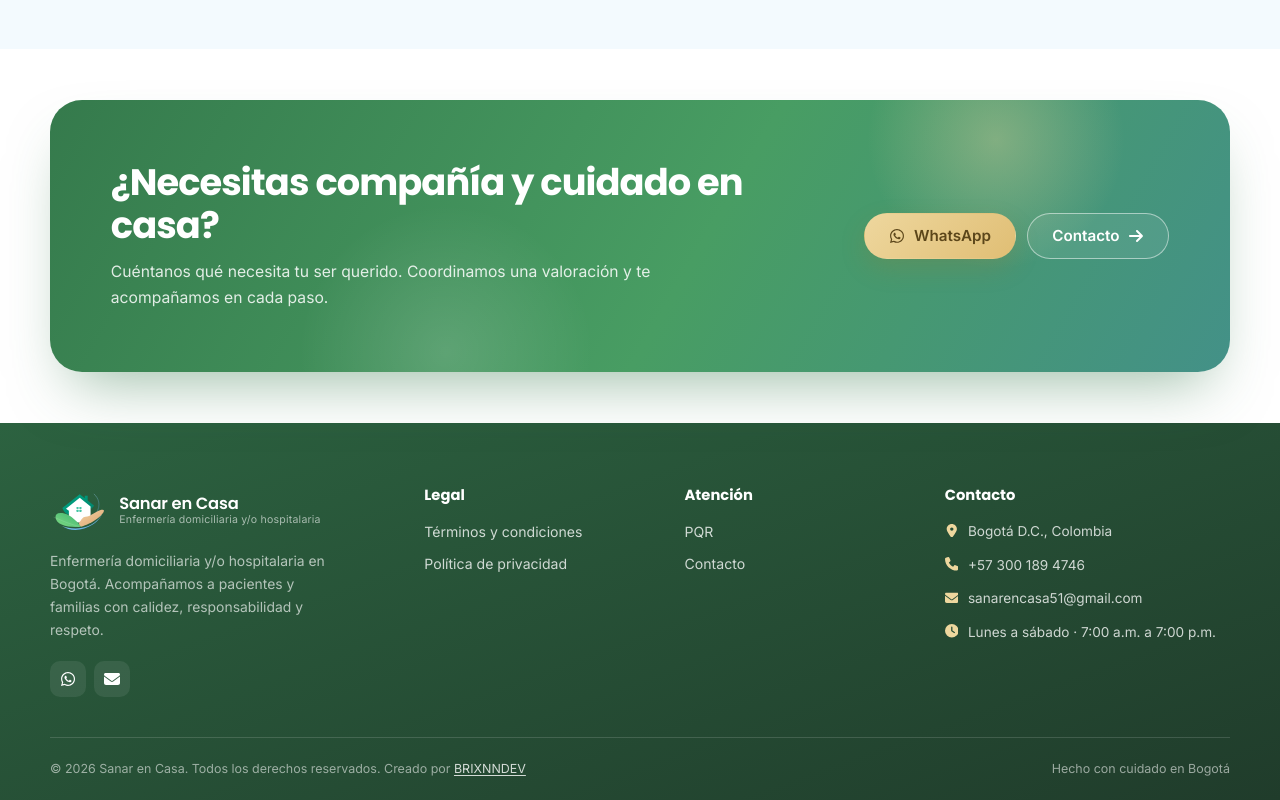
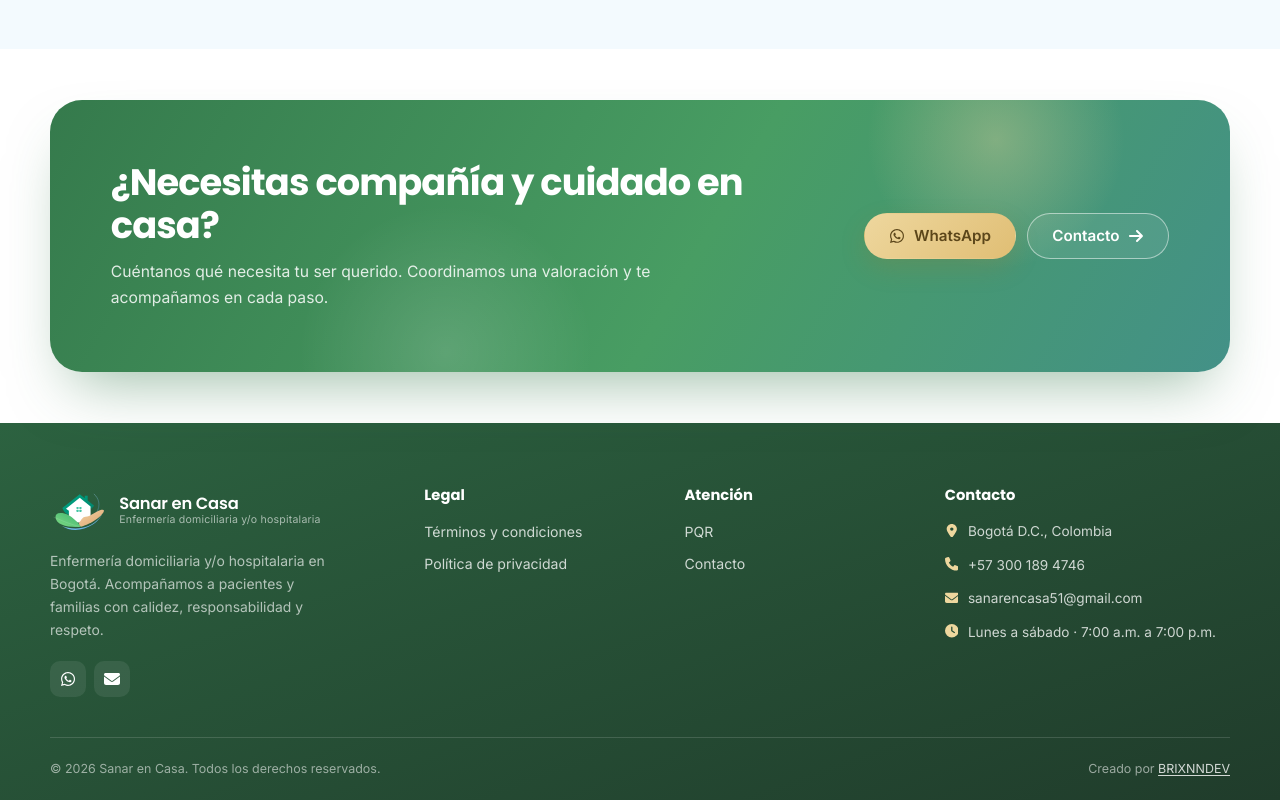
Before and after one commit to BrixnnDev/Sanar-En-Casa, a React (Vite) app: page / in a window 1280 px wide. Shown: the part 3598-4398 px from the top of the page. Built offline with nearby package versions, Linux system fonts and the light colour scheme.

Commit message:
Mover el credito BRIXNNDEV al lugar de Hecho con cuidado en Bogota

```diff
--- a/src/components/Footer.jsx
+++ b/src/components/Footer.jsx
@@ -88,13 +88,13 @@ export default function Footer() {
         </div>
 
         <div className="footer__bottom">
+          <p>© {year} Sanar en Casa. Todos los derechos reservados.</p>
           <p>
-            © {year} Sanar en Casa. Todos los derechos reservados. Creado por{' '}
+            Creado por{' '}
             <a href="https://brixnndev.vercel.app/" target="_blank" rel="noreferrer">
               BRIXNNDEV
             </a>
           </p>
-          <p>Hecho con cuidado en Bogotá</p>
         </div>
       </div>
     </footer>
```
